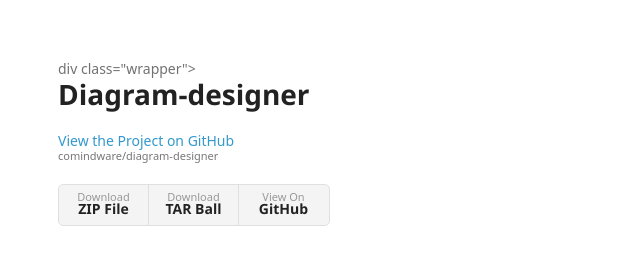
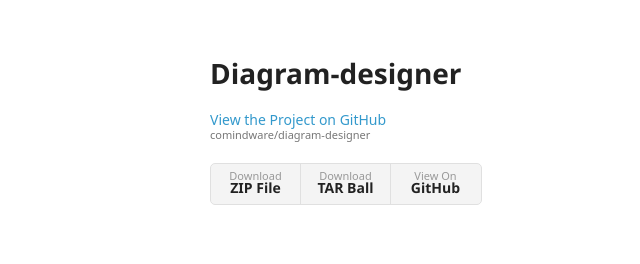
Before and after one commit to comindware/diagram-designer, a website: page demo.html in a window 1280 px wide. Shown: the whole page, without its empty margins (0-640 px from the left). Drawn offline with Linux system fonts and the light colour scheme; a web font is replaced by a local one.

Commit message:
html reformation

```diff
--- a/demo.html
+++ b/demo.html
@@ -2,8 +2,6 @@
 <html>
 <head lang="en">
     <meta charset="UTF-8">
-    <title>Diagram Designer Demo</title>
-
     <meta http-equiv="X-UA-Compatible" content="chrome=1">
     <title>Diagram-designer by comindware</title>
 
@@ -68,7 +66,7 @@
 
 <body>
 
-div class="wrapper">
+<div class="wrapper">
     <header>
         <h1>Diagram-designer</h1>
 
```
Lines whose indentation alone changed are shown as unchanged.
